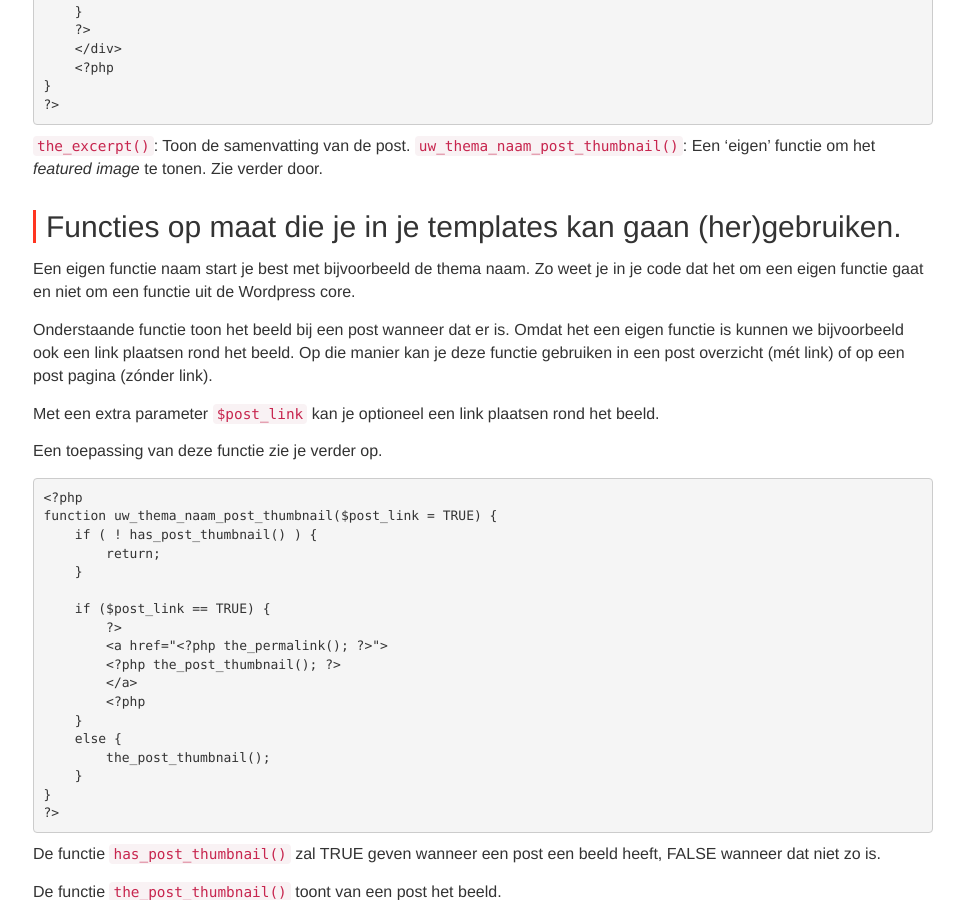
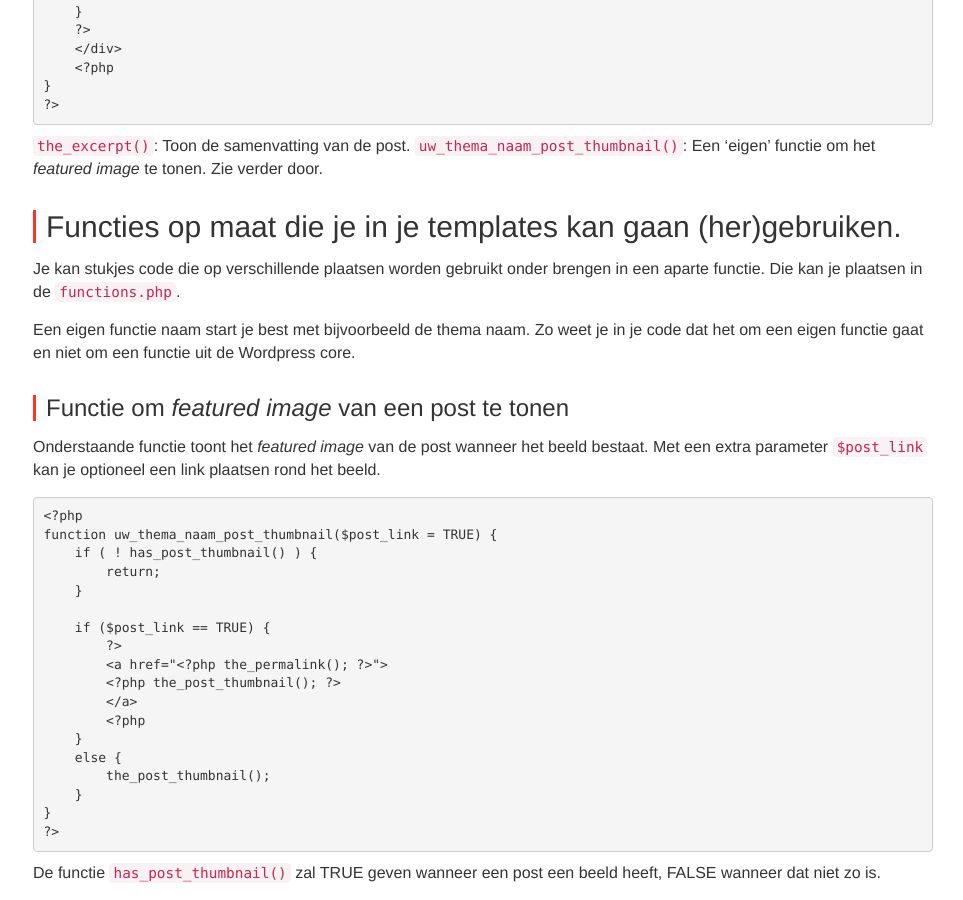
Before and after one commit to Syntra-Brussel/dynamische-webtechnieken, a Jekyll site: the page built from wordpress/thema-van-nul-templates.md, in a window 1280 px wide and 900 px high, scrolled down 4188 px. Shown: the whole window, without its empty margins (317-1280 px from the left). Built offline with Jekyll 4.4.1, drawn with Linux system fonts in a browser that asks for light colours; nearby versions of some CDN libraries; a script that is not in the unit is left out.

Commit message:
Update thema-van-nul-templates.md

```diff
--- a/wordpress/thema-van-nul-templates.md
+++ b/wordpress/thema-van-nul-templates.md
@@ -239,13 +239,13 @@ if ($cpt_query-&gt;have_posts()) {
 
 ## Functies op maat die je in je templates kan gaan (her)gebruiken.
 
+Je kan stukjes code die op verschillende plaatsen worden gebruikt onder brengen in een aparte functie. Die kan je plaatsen in de <code>functions.php</code>.
+
 Een eigen functie naam start je best met bijvoorbeeld de thema naam. Zo weet je in je code dat het om een eigen functie gaat en niet om een functie uit de Wordpress core.
 
-Onderstaande functie toon het beeld bij een post wanneer dat er is. Omdat het een eigen functie is kunnen we bijvoorbeeld ook een link plaatsen rond het beeld. Op die manier kan je deze functie gebruiken in een post overzicht (mét link) of op een post pagina (zónder link).
+### Functie om <em>featured image</em> van een post te tonen
 
-Met een extra parameter <code>$post_link</code> kan je optioneel een link plaatsen rond het beeld.
-
-Een toepassing van deze functie zie je verder op.
+Onderstaande functie toont het <em>featured image</em> van de post wanneer het beeld bestaat. Met een extra parameter <code>$post_link</code> kan je optioneel een link plaatsen rond het beeld.
 
 <pre>
 &lt;?php
```
